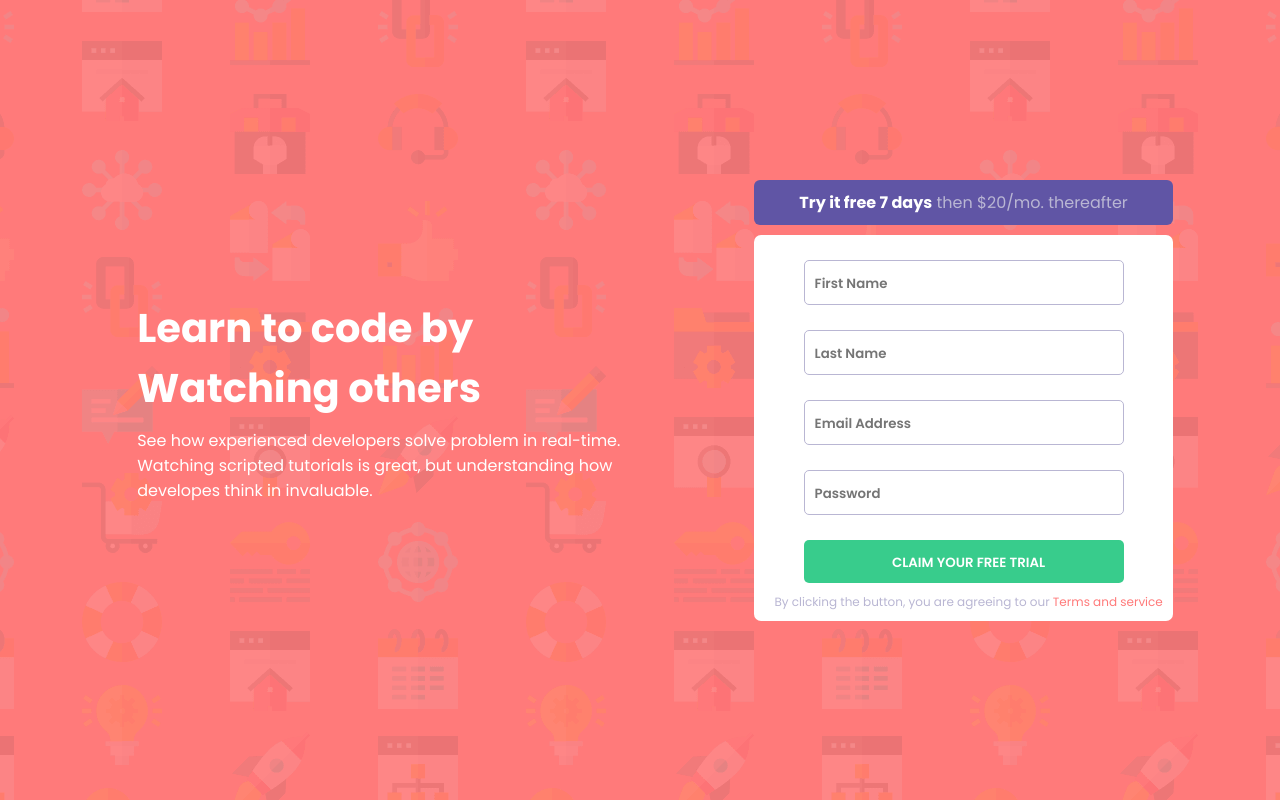
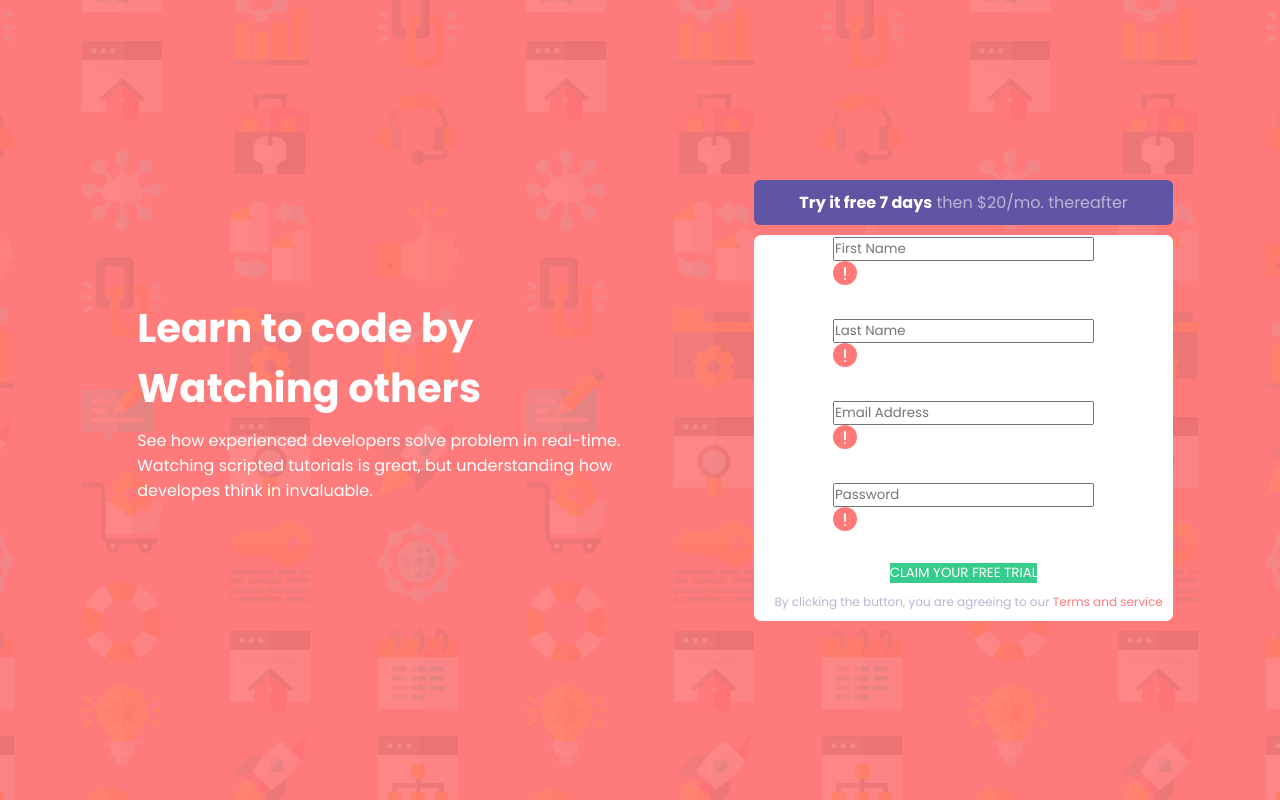
Before and after one commit to jeevan-budha/signUp, a plain HTML site: page index.html in a window 1280 px wide. Drawn offline with Linux system fonts and the light colour scheme.

Commit message:
form structure change

```diff
--- a/index.html
+++ b/index.html
@@ -22,21 +22,48 @@
           <p><b>Try it free 7 days</b> <span class="span">then $20/mo. thereafter</span></p>
         </div>
         <div class="form">
-          <form action="" class="form-action">
-            <input class="input" type="text" placeholder="First Name">
-            <input class="input" type="text" placeholder="Last Name">
-            <input class="input" type="text" placeholder="Email Address">
-            <input class="input" type="text" placeholder="Password">
-            <button class="input" id="btn">CLAIM YOUR FREE TRIAL</button>
+          <form action="#" class="form-action">
+
+            <div class="input-container" id="FirstName">
+              <div class="input-wrapper">
+                <input type="text" placeholder="First Name" name="FirstName"  />
+                <div class="error-icon"><img src="./images/icon-error.svg" /></div>
+              </div>
+              <p class="error-message">First Name cannot be empty</p>
+            </div>
+
+            <div class="input-container">
+              <div class="input-wrapper">
+                <input type="text" placeholder="Last Name" name="FirstName" />
+                <div class="error-icon"><img src="./images/icon-error.svg" /></div>
+              </div>
+              <p class="error-message">Last Name cannot be empty</p>
+            </div>
+
+            <div class="input-container">
+              <div class="input-wrapper">
+                <input type="email" placeholder="Email Address" name="FirstName" />
+                <div class="error-icon"><img src="./images/icon-error.svg" /></div>
+              </div>
+              <p class="error-message">First Name cannot be empty</p>
+            </div>
+
+            <div class="input-container">
+              <div class="input-wrapper">
+                <input type="password" placeholder="Password" name="FirstName" />
+                <div class="error-icon"><img src="./images/icon-error.svg" /></div>
+              </div>
+              <p class="error-message">First Name cannot be empty</p>
+            </div>
+            <button id="btn">CLAIM YOUR FREE TRIAL</button>
             <p class="terms">By clicking the button, you are agreeing to our <a href="#">Terms and service</a></p>
           </form>
         </div>
-
       </div>
     </div>
   </section>
+  <script src="app.js"></script>
 
-  <script src="app.js"></script>
 </body>
 
 </html>
```
